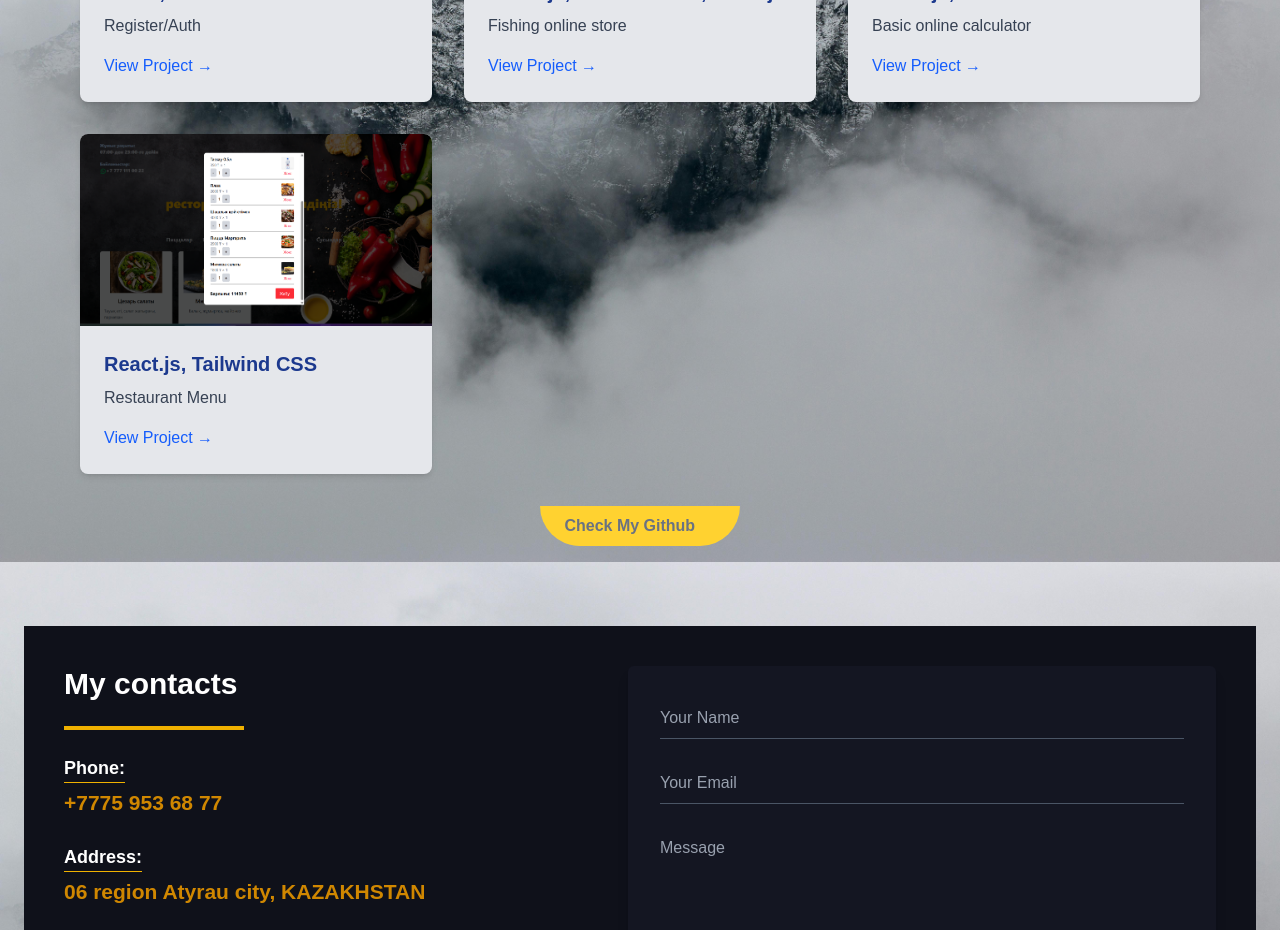
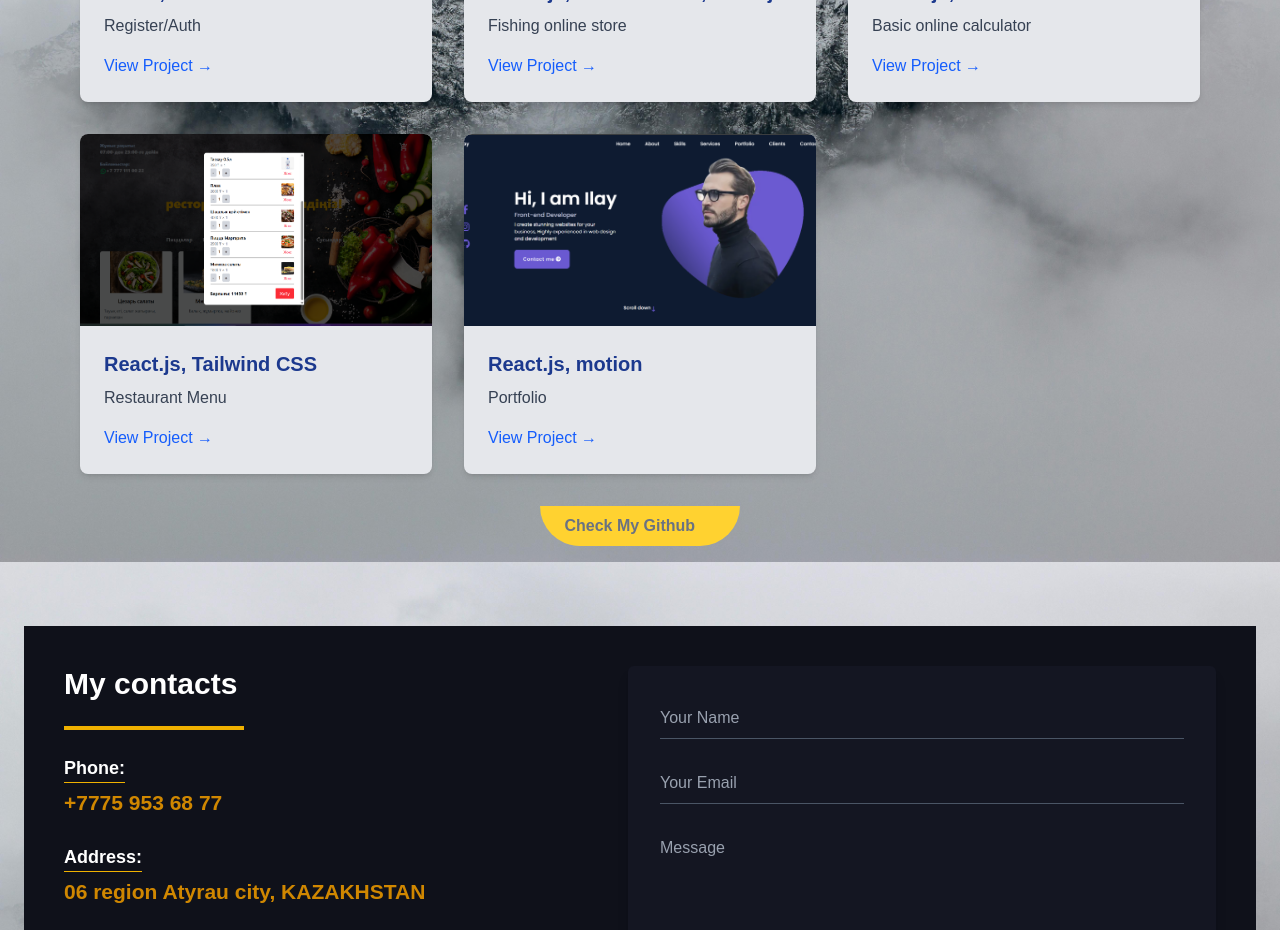
Before and after one commit to Adok414/myPortfolio, a React (Vite) app: page / in a window 1280 px wide. Shown: the part 2060-2990 px from the top of the page. Built offline with nearby package versions, Linux system fonts and the light colour scheme; some icons are missing.

Commit message:
Add site 8

```diff
--- a/src/components/MyProjects.jsx
+++ b/src/components/MyProjects.jsx
@@ -43,12 +43,20 @@ const projects = [
     image: "/img/site5.png",
   },
 
-    {
+  {
     title: "React.js, Tailwind CSS",
     description: "Restaurant Menu",
     link: "https://menu-restaurant-azure.vercel.app/",
     image: "/img/site6.png",
-  }
+  },
+
+  {
+    title: "React.js, motion",
+    description: "Portfolio",
+    link: "https://react-portfolio-main-site.netlify.app/",
+    image: "/img/site8.png",
+  },
+
 
 ];
 
```
Also changed, not shown: public/img/site8.png (added).
